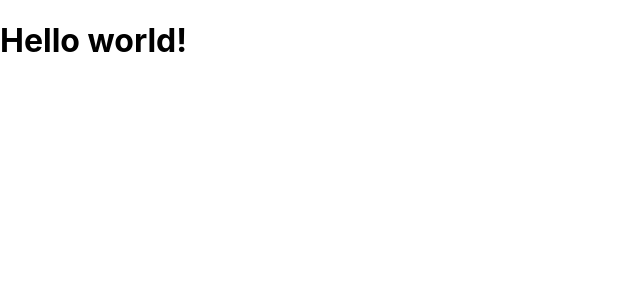
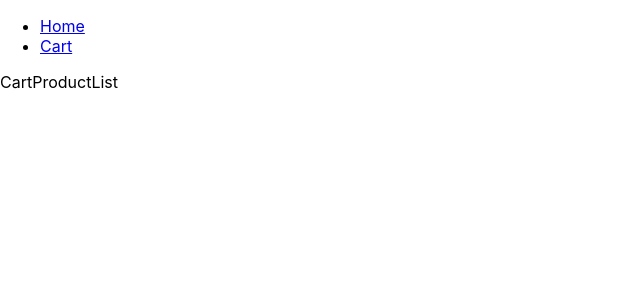
Before and after one commit to jmconcha/shopping-cart-app, a React (Create React App) app: page /cart in a window 1280 px wide. Shown: the top 300 px of the page, without its empty margins (0-640 px from the left). Built offline with nearby package versions, Linux system fonts and the light colour scheme.

Commit message:
setup base routes

```diff
--- a/src/App.tsx
+++ b/src/App.tsx
@@ -1,9 +1,28 @@
 import React from 'react';
+import { Routes, Route, Link } from 'react-router-dom';
+
+import ProductList from './Presentation/Views/Product/List/ProductList';
+import CartProductList from './Presentation/Views/Cart/ProductList/CartProductList';
 
 function App() {
   return (
     <div className="App">
-      <h1>Hello world!</h1>
+      <nav>
+        <ul>
+          <li>
+            <Link to="/">Home</Link>
+          </li>
+          <li>
+            <Link to="/cart">Cart</Link>
+          </li>
+        </ul>
+      </nav>
+      <main>
+        <Routes>
+          <Route path="/" element={<ProductList />} />
+          <Route path="/cart" element={<CartProductList />} />
+        </Routes>
+      </main>
     </div>
   );
 }
--- /dev/null
+++ b/src/Presentation/Views/Cart/ProductList/CartProductList.tsx
@@ -0,0 +1,7 @@
+import React from 'react';
+
+function CartProductList() {
+  return <div>CartProductList</div>;
+}
+
+export default CartProductList;
--- a/src/index.tsx
+++ b/src/index.tsx
@@ -1,5 +1,6 @@
 import React from 'react';
 import ReactDOM from 'react-dom/client';
+import { BrowserRouter } from 'react-router-dom';
 import './index.css';
 import App from './App';
 import reportWebVitals from './reportWebVitals';
@@ -9,7 +10,9 @@ const root = ReactDOM.createRoot(
 );
 root.render(
   <React.StrictMode>
-    <App />
+    <BrowserRouter>
+      <App />
+    </BrowserRouter>
   </React.StrictMode>
 );
 
```
Also changed, not shown: src/Presentation/components/Views/Cart/List/CartList.tsx (deleted, +0 -7 lines), src/Presentation/Views/Product/List/ProductList.tsx (renamed from src/Presentation/components/Views/Product/List/ProductList.tsx).
